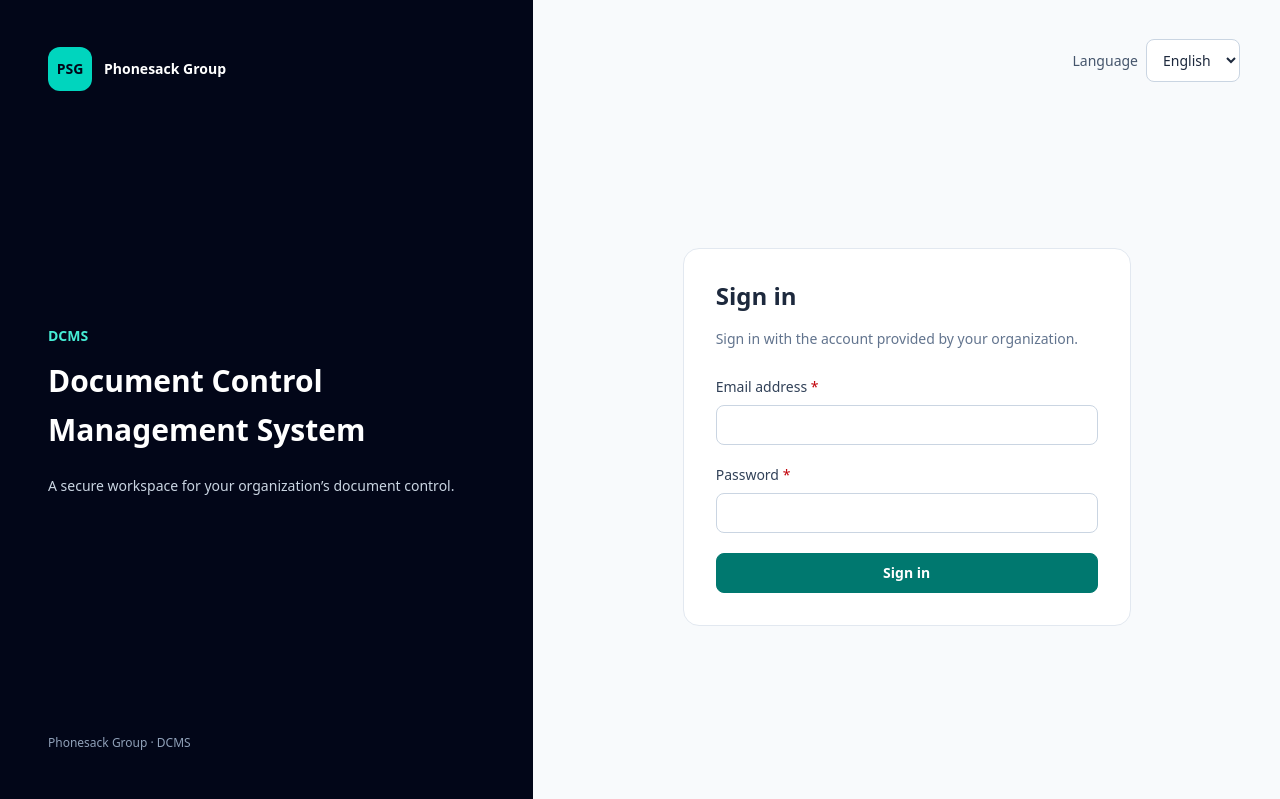
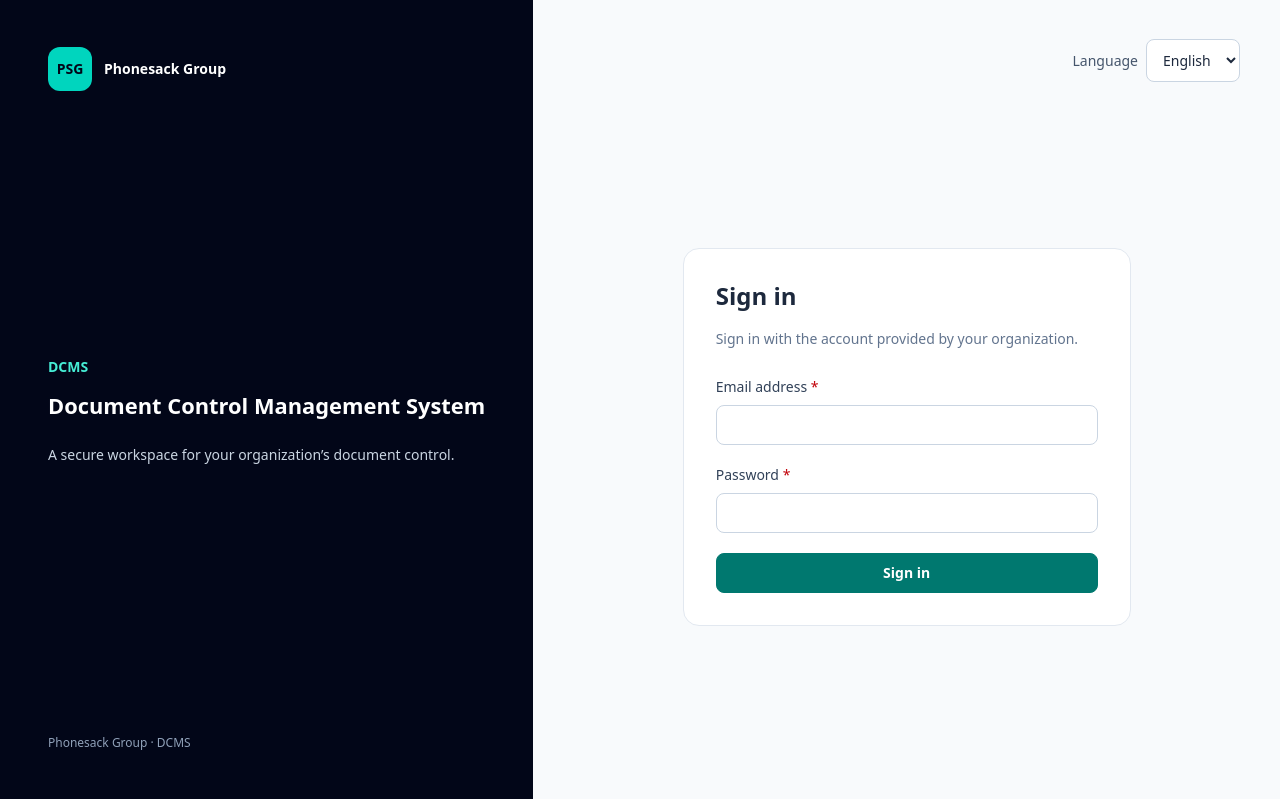
Before and after one commit to pintybhatt/psg-document-control, a Laravel app: page /login in a window 1280 px wide. Shown: the part 25-824 px from the top of the page. Run offline with Laravel 12, Linux system fonts and the light colour scheme; style sheets or scripts are compiled from the project's sources.

Commit message:
Polish login heading and simplify workspace labels

```diff
--- a/resources/js/layouts/AppShell.vue
+++ b/resources/js/layouts/AppShell.vue
@@ -1,6 +1,6 @@
 <script setup>
 import { computed, ref } from 'vue';
-import { useWorkspace } from '../utilities/workspace.js';
+import { formatWorkspaceLabel, useWorkspace } from '../utilities/workspace.js';
 import SelectInput from '../components/ui/SelectInput.vue';
 import AppIcon from '../components/AppIcon.vue';
 import LanguageSwitcher from '../components/LanguageSwitcher.vue';
@@ -16,8 +16,7 @@ defineProps({
 
 const { t, language } = useLocalization();
 const workspace = useWorkspace();
-const name = item => item?.[language.value === 'lo' ? 'name_lo' : 'name_en'] ?? '';
-const siteOptions = computed(() => workspace?.sites.value.map(item => ({ value: `${item.company_id}:${item.site_id}`, label: `${name(item.company)} / ${name(item.site)}` })) ?? []);
+const siteOptions = computed(() => workspace?.sites.value.map(item => ({ value: `${item.company_id}:${item.site_id}`, label: formatWorkspaceLabel(item, language.value) })) ?? []);
 const currentSite = computed(() => workspace?.sites.value.find(item => `${item.company_id}:${item.site_id}` === workspace.siteKey.value));
 const navigationOpen = ref(false);
 const menuButton = ref(null);
@@ -54,13 +53,13 @@ function closeNavigation() {
         <div class="lg:pl-64">
             <header class="border-b border-slate-200 bg-white" @keydown.esc="closeNavigation">
                 <div class="flex min-h-20 items-center justify-between gap-3 px-4 sm:px-8">
-                    <div class="flex min-w-0 items-center gap-3">
+                    <div class="flex min-w-0 flex-1 items-center gap-3">
                         <button ref="menuButton" type="button" :aria-label="navigationOpen ? t('closeNavigation') : t('openNavigation')" :aria-expanded="navigationOpen" aria-controls="mobile-navigation" class="rounded-lg border border-slate-200 p-2 lg:hidden" @click="navigationOpen = !navigationOpen">
                             <AppIcon :name="navigationOpen ? 'close' : 'menu'" class="size-5" />
                         </button>
-                        <div class="min-w-0 max-w-sm">
+                        <div class="min-w-0 w-full max-w-sm">
                             <SelectInput v-if="workspace?.sites.value.length > 1" id="workspace-site" v-model="workspace.siteKey.value" :label="t('workspace')" :options="siteOptions" />
-                            <template v-else-if="currentSite"><p class="truncate text-sm font-semibold">{{ name(currentSite.company) }}</p><p class="truncate text-xs text-slate-500">{{ name(currentSite.site) }}</p></template>
+                            <template v-else-if="currentSite"><p class="text-xs font-medium text-slate-500">{{ t('workspace') }}</p><p class="truncate text-sm font-semibold" :title="formatWorkspaceLabel(currentSite, language)">{{ formatWorkspaceLabel(currentSite, language) }}</p></template>
                             <template v-else><p class="truncate text-sm font-semibold">{{ context.company.name }}</p>
                             <p class="truncate text-xs text-slate-500">{{ workspace?.loading.value ? t('uiLoading') : t('noSite') }}</p></template>
                         </div>
--- a/resources/js/pages/DashboardPage.vue
+++ b/resources/js/pages/DashboardPage.vue
@@ -4,7 +4,7 @@ import AppIcon from '../components/AppIcon.vue';
 import DataTable from '../components/ui/DataTable.vue';
 import StatusBadge from '../components/ui/StatusBadge.vue';
 import { useLocalization } from '../localization/index.js';
-import { useWorkspace } from '../utilities/workspace.js';
+import { formatWorkspaceLabel, useWorkspace } from '../utilities/workspace.js';
 import { createJsonClient } from '../utilities/jsonClient.js';
 
 const props = defineProps({ navigation: { type: Array, required: true }, context: { type: Object, required: true }, endpoint: { type: String, default: '' }, csrfToken: { type: String, default: '' } });
@@ -15,7 +15,6 @@ const loading = ref(false);
 const error = ref('');
 let controller;
 const current = computed(() => workspace?.sites.value.find(item => `${item.company_id}:${item.site_id}` === workspace.siteKey.value));
-const name = item => item?.[language.value === 'lo' ? 'name_lo' : 'name_en'] ?? '';
 const columns = computed(() => [{ key: 'kind', label: t('register') }, { key: 'subject', label: t('documentSubject') }, { key: 'date', label: t('documentDate'), type: 'date' }, { key: 'status', label: t('uiStatus') }]);
 const operational = ['open_incoming', 'open_outgoing', 'pending_response', 'closed', 'due_soon', 'review_soon', 'review_overdue', 'checkout_overdue'];
 const dueColumns = computed(() => [{ key: 'subject', label: t('documentSubject') }, { key: 'due_date', label: t('incomingDueDate'), type: 'date' }, { key: 'status', label: t('uiStatus') }]);
@@ -36,7 +35,7 @@ onBeforeUnmount(() => controller?.abort());
 
 <template>
     <section class="flex flex-wrap items-center justify-between gap-4 rounded-xl bg-slate-900 p-5 text-white">
-        <div><h2 class="text-lg font-semibold">{{ t('documentOverview') }}</h2><p class="mt-1 text-sm text-slate-300">{{ current ? `${name(current.company)} / ${name(current.site)}` : t('noSite') }}</p></div>
+        <div class="min-w-0"><h2 class="text-lg font-semibold">{{ t('documentOverview') }}</h2><p class="mt-1 text-sm break-words text-slate-300">{{ current ? formatWorkspaceLabel(current, language) : t('noSite') }}</p></div>
         <div class="flex flex-wrap gap-2"><a v-for="action in data?.quick_actions ?? []" :key="action.kind" :href="action.href" class="inline-flex items-center gap-2 rounded-lg bg-teal-300 px-4 py-2 text-sm font-semibold text-slate-950"><AppIcon :name="action.kind" class="size-4" />{{ t(`${action.kind}Create`) }}</a></div>
     </section>
     <p v-if="error" role="alert" class="rounded-lg bg-red-50 p-4 text-red-800">{{ t(error) }}</p>
--- a/resources/js/pages/LoginPage.vue
+++ b/resources/js/pages/LoginPage.vue
@@ -36,15 +36,15 @@ async function validate(event) {
 
 <template>
     <main class="flex min-h-dvh flex-col bg-slate-50 text-slate-800 lg:flex-row">
-        <section class="flex flex-col justify-between gap-8 bg-slate-950 px-6 py-8 text-white lg:w-5/12 lg:p-12">
+        <section class="@container flex flex-col justify-between gap-8 bg-slate-950 px-6 py-8 text-white lg:w-5/12 lg:p-12">
             <div class="flex items-center gap-3">
                 <span class="flex size-11 items-center justify-center rounded-xl bg-teal-400 text-sm font-bold text-slate-950">PSG</span>
                 <span class="text-sm font-semibold">Phonesack Group</span>
             </div>
-            <div class="max-w-lg">
+            <div class="min-w-0">
                 <p class="mb-3 text-sm font-semibold text-teal-300">DCMS</p>
-                <h1 class="text-2xl leading-relaxed font-semibold sm:text-3xl">{{ t('appDescription') }}</h1>
-                <p class="mt-4 text-sm leading-7 text-slate-300">{{ t('authWelcome') }}</p>
+                <h1 class="text-[clamp(0.875rem,5cqi,1.875rem)] leading-relaxed font-semibold" :class="{ 'whitespace-nowrap': language === 'en' }">{{ t('appDescription') }}</h1>
+                <p class="mt-4 max-w-lg text-sm leading-7 text-slate-300">{{ t('authWelcome') }}</p>
             </div>
             <p class="hidden text-xs text-slate-400 lg:block">{{ t('footer') }}</p>
         </section>
--- a/resources/js/utilities/workspace.js
+++ b/resources/js/utilities/workspace.js
@@ -2,6 +2,13 @@ import { computed, inject, provide, ref, watch } from 'vue';
 import { createJsonClient } from './jsonClient.js';
 
 const workspaceKey = Symbol('workspace');
+
+export function formatWorkspaceLabel(context, language) {
+    const key = language === 'lo' ? 'name_lo' : 'name_en';
+    const company = context?.company?.[key]?.trim() ?? '';
+    const site = context?.site?.[key]?.trim() ?? '';
+    return site && company && site !== company ? `${site} · ${company}` : site || company;
+}
 
 export function createWorkspace(userId, endpoint, csrfToken) {
     const contexts = ref([]);
```
